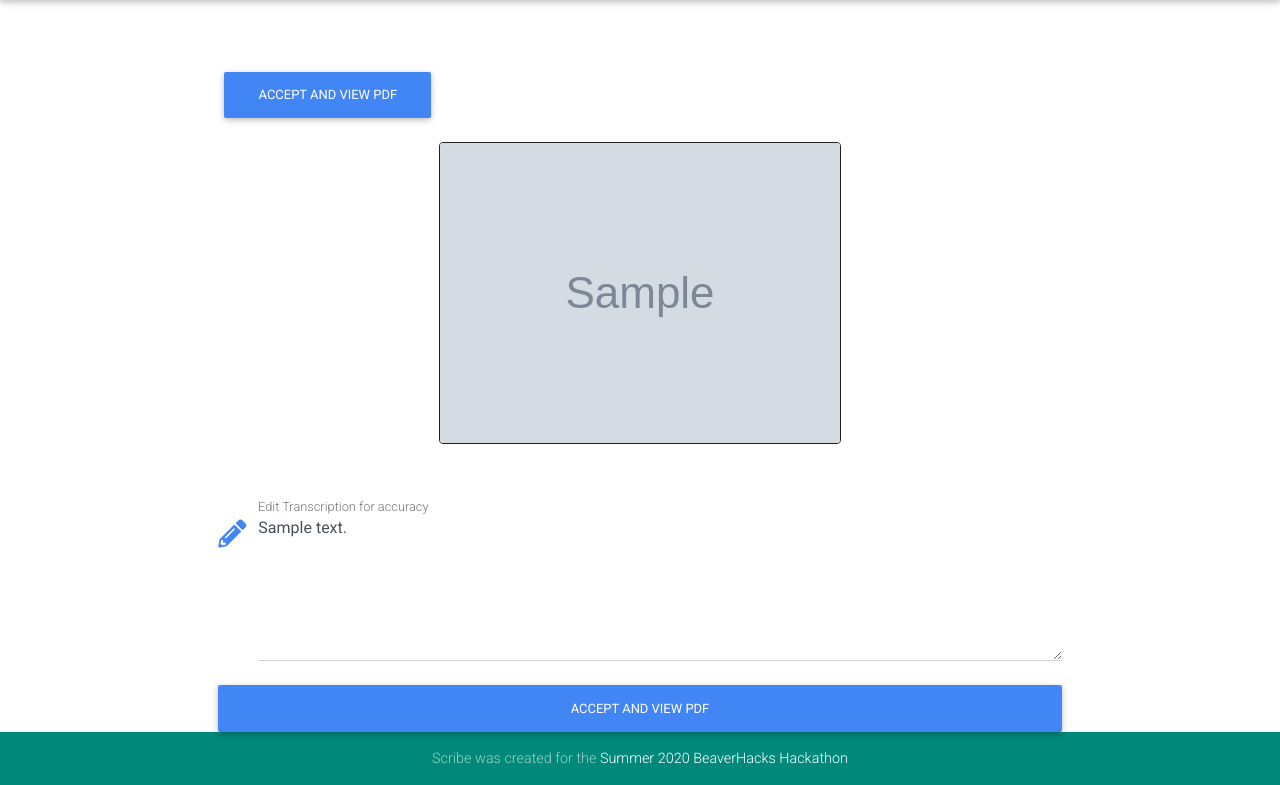
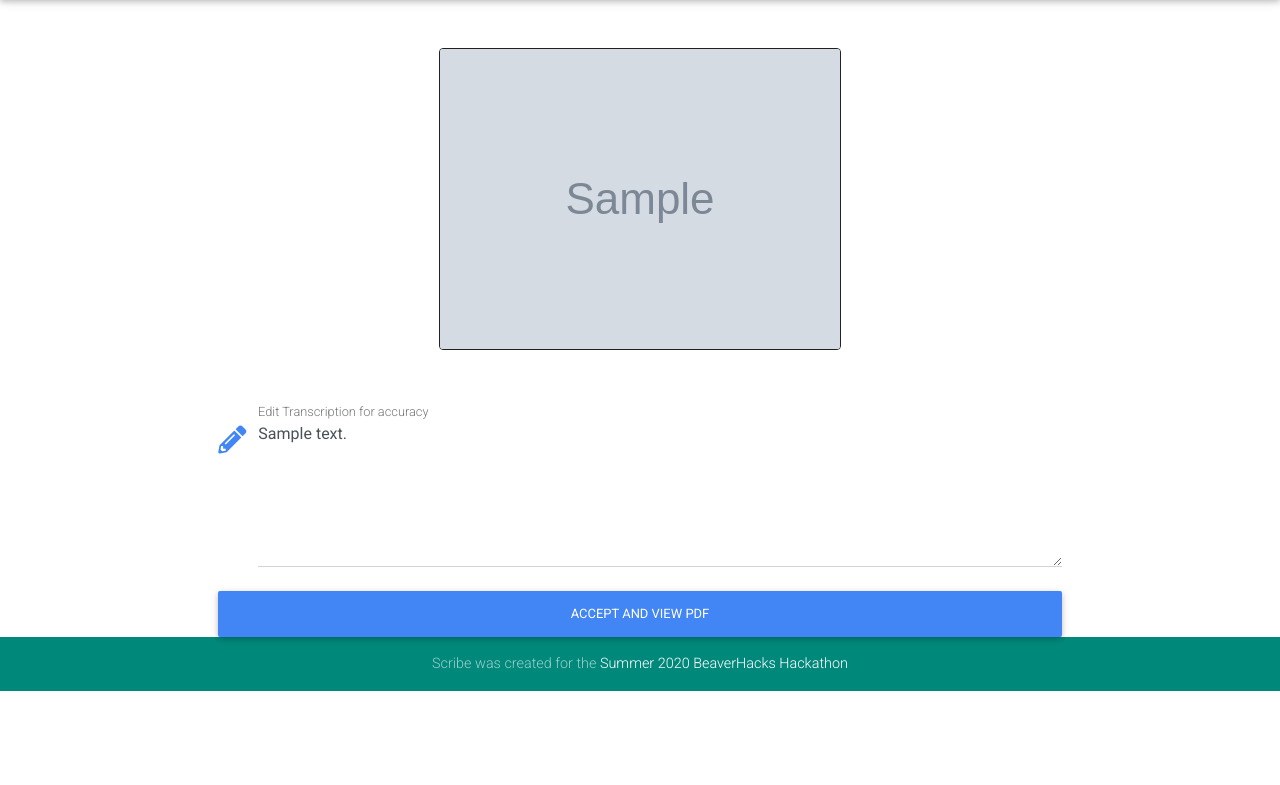
Before and after one commit to kenkoolio/team_tbd, a Flask app: template templates/editTranscription.html in a window 1280 px wide. Shown: the part 56-841 px from the top of the page. After the commit the page ends 747 px from the top, so only its background shows below. Run offline with Flask 2, Linux system fonts and the light colour scheme; the template is opened without the code that fills it: most values are stand-ins (such as "Sample title", 1, 10 or a date in 2020); grey boxes marked "Sample" are stand-in pictures; some libraries are stand-ins or nearby versions.

Commit message:
removed extra button

```diff
--- a/templates/editTranscription.html
+++ b/templates/editTranscription.html
@@ -7,7 +7,6 @@
   <!--Grid column-->
 <div class="col-md-8">
   <form method="POST" action="/updateTranscription" id='update_form'>
-    <button type="submit" class="btn btn-primary my-4">Accept and View PDF</button>
 
     {% for segment in image_text %}
     <div class="form-group">
```
